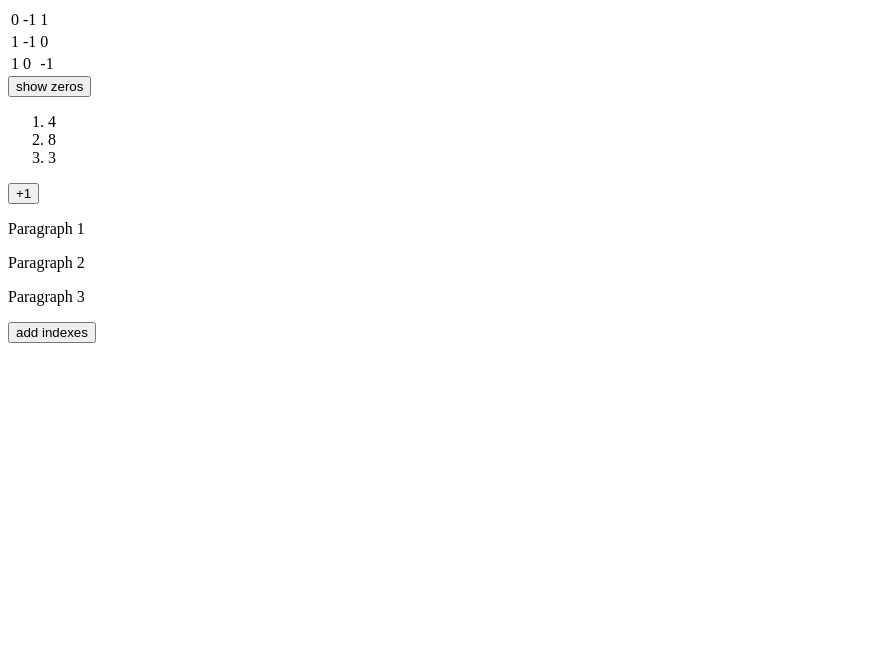
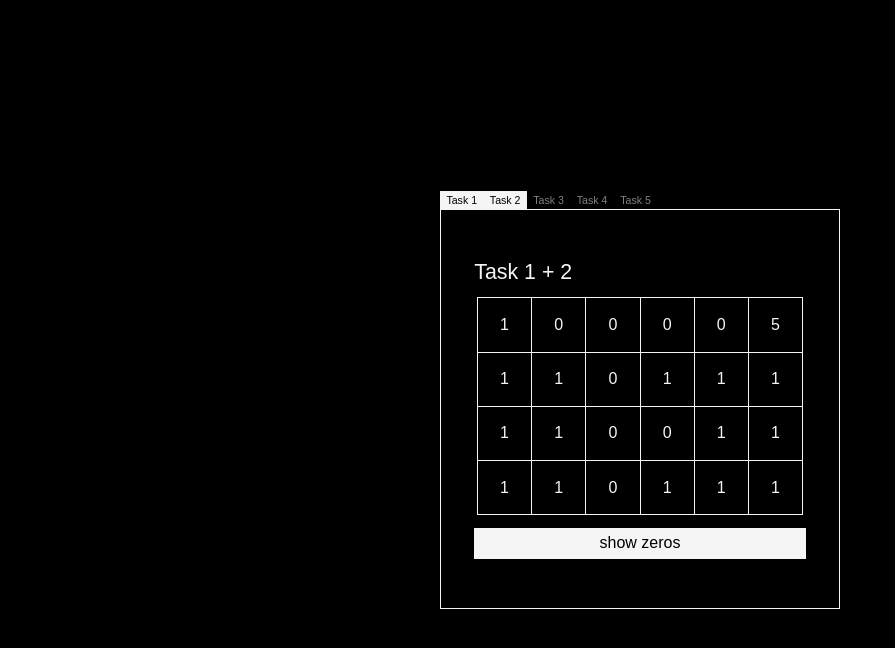
Before and after one commit to fedotick/WebLab19, a plain HTML site: page index.html in a window 1280 px wide. Shown: the whole page, without its empty margins (0-895 px from the left). Drawn offline with Linux system fonts and the light colour scheme.

Commit message:
Design added

```diff
--- a/assets/css/style.css
+++ b/assets/css/style.css
@@ -1,5 +1,151 @@
+* {
+    transition: all 0.3s ease-in-out;
+}
+
+body {
+    font-family: "Poppins", sans-serif;
+    background-color: #000000;
+    color: #F5F5F5;
+    margin: 0;
+    display: flex;
+    align-items: center;
+    justify-content: center;
+    min-height: 100vh;
+}
+
+.buttons {
+    display: flex;
+}
+
+.button-1 {
+    padding: 0.25vw 0.50vw;
+    display: flex;
+    font-size: 0.83vw;
+    color: #808080;
+    border: none;
+    background-color: transparent;
+}
+
+.button-1:hover {
+    color: #F5F5F5;
+    cursor: pointer;
+}
+
+.active {
+    color: #000000;
+    background-color: #F5F5F5;
+}
+
+.active:hover {
+    color: #000000;
+}
+
+.button-2 {
+    padding: 0.50vw 0;
+    width: 100%;
+    display: flex;
+    align-items: center;
+    justify-content: center;
+    font-size: 1.25vw;
+    color: #000000;
+    border: none;
+    background-color: #F5F5F5;
+}
+
+.button-2:hover {
+    box-shadow: 0 0 0.50vw white;
+    cursor: pointer;
+}
+
+.tasks {
+    position: relative;
+    width: 31.25vw;
+    height: 31.25vw;
+    box-sizing: border-box;
+    border: 0.05vw solid #F5F5F5;
+}
+
+.task {
+    opacity: 100%;
+    position: absolute;
+    display: none;
+    width: 100%;
+    height: 100%;
+}
+
+.visible {
+    display: flex;
+}
+
+.task-section {
+    flex: 1;
+    margin: auto;
+    display: flex;
+    flex-wrap: wrap;
+    gap: 2.60vw;
+    padding: 2.60vw;
+}
+
+.section {
+    width: 100%;
+}
+
+.caption {
+    display: flex;
+    justify-content: space-between;
+    align-items: center;
+    margin-bottom: 1vw;
+}
+
+h2 {
+    font-size: 1.67vw;
+    font-weight: 400;
+    margin: 0;
+}
+
+.caption span {
+    font-weight: 200;
+}
+
+.fields {
+    display: flex;
+    flex-wrap: wrap;
+    gap: 1vw;
+}
+
+table {
+    border-collapse: collapse;
+    border-spacing: 0;
+    margin: auto;
+}
+
+td {
+    width: 4vw;
+    height: 4vw;
+    font-size: 1.25vw;
+    text-align: center;
+    border: 0.05vw solid #F5F5F5;
+    cursor: pointer;
+}
+
+td:hover {
+    background-color: rgba(245, 245, 245, 15%);
+}
+
 .red-cell {
-    background-color: red;
+    box-shadow: inset 0 0 1vw #F5F5F5;
+}
+
+ol {
+    width: 100%;
+    font-size: 1.25vw;
+}
+
+p {
+    width: 100%;
+    font-size: 1.25vw;
+    cursor: pointer;
+    margin: 0;
 }
 
 .italic {
--- a/index.html
+++ b/index.html
@@ -8,46 +8,102 @@
     <link rel="stylesheet" href="assets/css/style.css">
 </head>
 <body>
-    <div>
+    <div style="margin: 0;">
+        <div class="buttons">
+            <button id="btnTask1" class="button-1 active">Task 1</button>
+            <button id="btnTask2" class="button-1 active">Task 2</button>
+            <button id="btnTask3" class="button-1">Task 3</button>
+            <button id="btnTask4" class="button-1">Task 4</button>
+            <button id="btnTask5" class="button-1">Task 5</button>
+        </div>
+
+        <div class="tasks">
+            <div id="task1 task2" class="task visible">
+                <div class="task-section">
+                    <div class="section">
+                        <div class="caption">
+                            <h2>Task 1 + 2</h2>
+                        </div>
+                        <div class="fields">
                             <table id="table">
                                 <tbody>
                                     <tr>
+                                        <td>1</td>
                                         <td>0</td>
-                    <td>-1</td>
+                                        <td>0</td>
+                                        <td>0</td>
+                                        <td>0</td>
+                                        <td>5</td>
+                                    </tr>
+                                    <tr>
+                                        <td>1</td>
+                                        <td>1</td>
+                                        <td>0</td>
+                                        <td>1</td>
+                                        <td>1</td>
                                         <td>1</td>
                                     </tr>
                                     <tr>
                                         <td>1</td>
-                    <td>-1</td>
+                                        <td>1</td>
                                         <td>0</td>
+                                        <td>0</td>
+                                        <td>1</td>
+                                        <td>1</td>
                                     </tr>
                                     <tr>
                                         <td>1</td>
+                                        <td>1</td>
                                         <td>0</td>
-                    <td>-1</td>
+                                        <td>1</td>
+                                        <td>1</td>
+                                        <td>1</td>
                                     </tr>
                                 </tbody>
                             </table>
 
-        <button id="btnShowZeros">show zeros</button>
+                            <button id="btnShowZeros" class="button-2">show zeros</button>
+                        </div>
+                    </div>
+                </div>
             </div>
 
-    <div>
+            <div id="task3" class="task">
+                <div class="task-section">
+                    <div class="section">
+                        <div class="caption">
+                            <h2>Task 3</h2>
+                        </div>
+                        <div class="fields">
                             <ol id="numberedList">
                                 <li>4</li>
                                 <li>8</li>
                                 <li>3</li>
                             </ol>
 
-        <button id="btnPlusOne">+1</button>
+                            <button id="btnPlusOne" class="button-2">+1</button>
+                        </div>
+                    </div>
+                </div>
             </div>
 
-    <div>
+            <div id="task4 task5" class="task">
+                <div class="task-section">
+                    <div class="section">
+                        <div class="caption">
+                            <h2>Task 4 + 5</h2>
+                        </div>
+                        <div class="fields">
                             <p>Paragraph 1</p>
                             <p>Paragraph 2</p>
                             <p>Paragraph 3</p>
 
-        <button id="btnNumberParagraphs">add indexes</button>
+                            <button id="btnNumberParagraphs" class="button-2">add indexes</button>
+                        </div>
+                    </div>
+                </div>
+            </div>
+        </div>
     </div>
 
     <script src="assets/js/script.js"></script>
```
Lines whose indentation alone changed are shown as unchanged.
